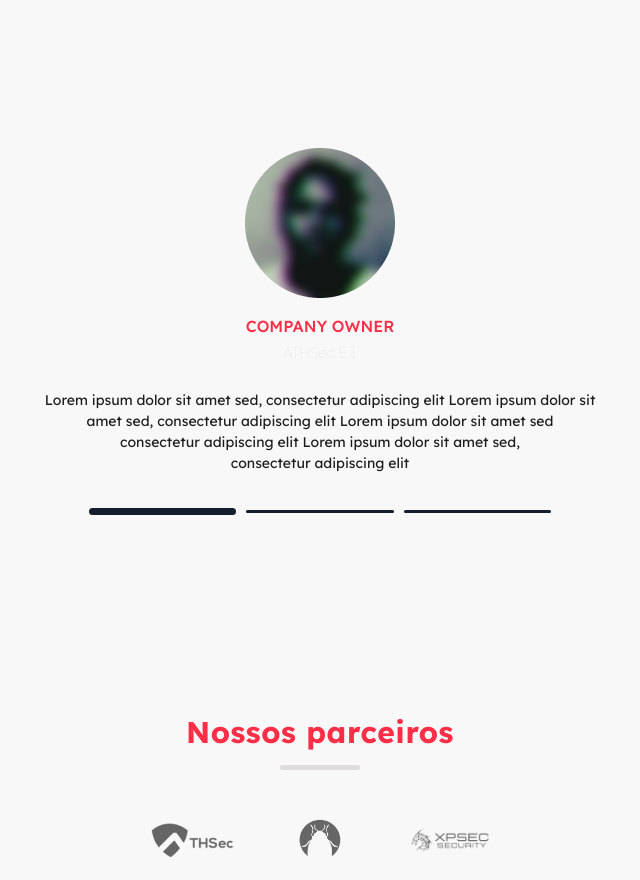
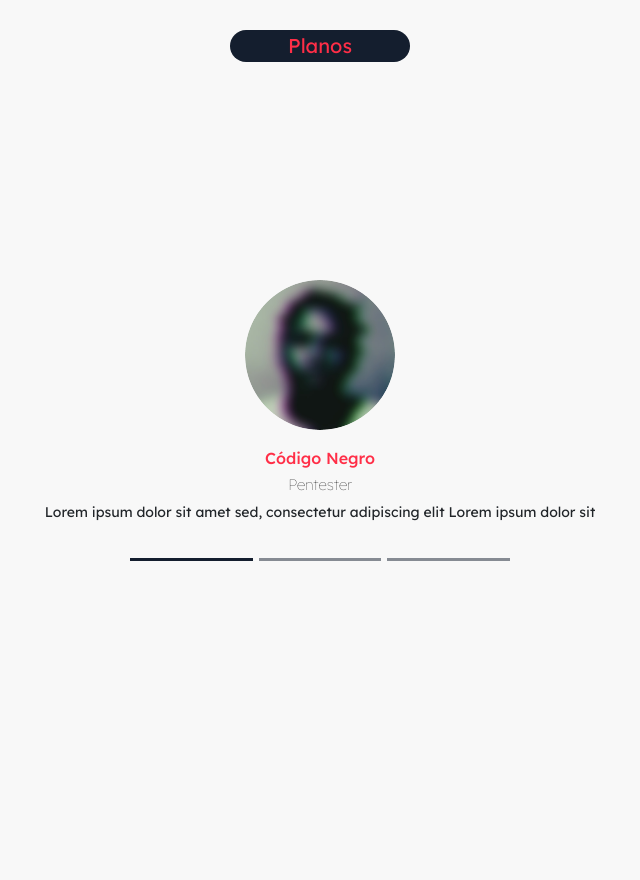
Before and after one commit to arlindo0x73/athsec, a Next.js app: page /home in a window 1280 px wide. Shown: the part 4502-5382 px from the top of the page, without its empty margins (320-960 px from the left). Built offline with nearby package versions, Linux system fonts and the light colour scheme; a web font is replaced by a local one.

Commit message:
Adicionando um carrosel slide na página principal

```diff
--- /dev/null
+++ b/components/Comment/comment.module.css
@@ -0,0 +1,24 @@
+
+.content {
+  text-align: center;
+}
+
+.content h2 {
+  margin-top: 19px;
+  font-family: 'Lexend', Arial, Helvetica, sans-serif;
+  font-size: 16px;
+  color: #FF2E47;
+}
+
+.content h3 {
+  font-family: 'Lexend', Arial, Helvetica, sans-serif;
+  font-size: 15px;
+  font-weight: lighter;
+  color: #1d1d1d;
+}
+
+
+.text {
+  font-size: 14px;
+  text-align: center;
+}
--- /dev/null
+++ b/components/Comment/index.js
@@ -0,0 +1,20 @@
+import React from 'react'
+import style from "./comment.module.css"
+
+const Comment = ({ image, author, job, text }) => {
+  return (
+    <div className={style.content}>
+      <img src={image} className="rounded-circle" alt="..."/>
+
+      <div>
+        <h2>{author}</h2>
+        <h3>{job}</h3>
+        <p className={style.text}>
+          {text}
+        </p>
+      </div>
+    </div>
+  )
+}
+
+export default Comment
--- a/pages/home/home.module.css
+++ b/pages/home/home.module.css
@@ -356,6 +356,7 @@
   flex-direction: column;
   align-items: center;
   justify-content: center;
+  margin: 4rem 0 4rem 0;
 }
 
 .plans p {
@@ -385,56 +386,6 @@
   background-color: #DEDCDC;
   align-items: center;
   margin-top: 40px
-}
-
-.membersCardsContainer {
-  display: flex;
-  flex-direction: row;
-  align-items: center;
-  justify-content: center;
-}
-
-.membersPictures {
-  display: flex;
-  flex-direction: column;
-  align-items: center;
-  justify-content: center;
-}
-
-.membersPictures h2 {
-  margin-top: 19px;
-  font-family: 'Lexend', Arial, Helvetica, sans-serif;
-  font-size: 16px;
-  color: #FF2E47;
-}
-
-.membersPictures h3 {
-  font-family: 'Lexend', Arial, Helvetica, sans-serif;
-  font-size: 15px;
-  font-weight: lighter;
-  color: #DEDCDC;
-}
-
-.membersPictures p {
-  font-size: 14px;
-  text-align: center;
-}
-
-.membersIndicator {
-  display: flex;
-  flex-direction: row;
-  align-items: center;
-  margin-top: 9px;
-  justify-content: center;
-}
-
-.membersIndicator div {
-  cursor: pointer;
-  width: 25%;
-  margin: 5px;
-  height: 3px;
-  border-radius: 20px;
-  background-color: #141E2E;
 }
 
 .partners {
--- a/pages/home/index.js
+++ b/pages/home/index.js
@@ -3,8 +3,9 @@ import Menu from '../../components/Menu'
 import Partners from '../../components/Partners'
 import Footer from '../../components/Footer'
 import style from './home.module.css'
-import { RiHeadphoneFill } from "react-icons/ri";
 import Link from "next/link";
+import Comment from "../../components/Comment"
+import Script from 'next/script'
 
 const Home = () => {
   return (
@@ -252,6 +253,7 @@ const Home = () => {
           </div>
         </div>
       </div>
+
       <div className={style.plans}>
         <p className={style.secondHomeinfo}>
           Soluções de segurança customizadas ao seu negócio
@@ -268,31 +270,34 @@ const Home = () => {
           <button>Planos</button>
         </Link>
       </div>
-      <div className={style.members}>
-        <div className={style.membersCardsContainer}>
-          <div className={style.membersPictures}>
-            <img src="/Icons/owner.png" alt="Owener" />
-            <h2>COMPANY OWNER</h2>
-            <h3>ATHSec E.I</h3>
-            <p className={style.secondInfo}>
-              Lorem ipsum dolor sit amet sed, consectetur adipiscing elit Lorem
-              ipsum dolor sit
-              <br /> amet sed, consectetur adipiscing elit Lorem ipsum dolor sit
-              amet sed
-              <br /> consectetur adipiscing elit Lorem ipsum dolor sit amet sed,
-              <br /> consectetur adipiscing elit
-            </p>
+
+      <div className="bg-blue py-5">
+        <div className="container py-5">
+          <div id="carouselExampleIndicators" className="carousel slide" data-bs-ride="carousel">
+            <div className="carousel-indicators">
+              <button type="button" data-bs-target="#carouselExampleIndicators" data-bs-slide-to="0" className="active" aria-current="true" aria-label="Slide 1" style={{ width: '15rem', height: "3px", backgroundColor: '#141E2E' }}></button>
+              <button type="button" data-bs-target="#carouselExampleIndicators" data-bs-slide-to="1" aria-label="Slide 2" style={{ width: '15rem', height: "3px", backgroundColor: '#141E2E' }}></button>
+              <button type="button" data-bs-target="#carouselExampleIndicators" data-bs-slide-to="2" aria-label="Slide 3" style={{ width: '15rem', height: "3px", backgroundColor: '#141E2E' }}></button>
+            </div>
+            <div className="carousel-inner">
+              <div className="carousel-item active py-5">
+                <Comment image="/Icons/owner.png" author="Código Negro" job="Pentester" text="Lorem ipsum dolor sit amet sed, consectetur adipiscing elit Lorem ipsum dolor sit" />
+              </div>
+              <div className="carousel-item py-5">
+                <Comment image="/Icons/owner.png" author="Ariel Chama" job="Programador" text="Lorem ipsum dolor sit amet sed, consectetur adipiscing elit Lorem ipsum dolor sit" />
+              </div>
+              <div className="carousel-item py-5">
+              <Comment image="/Icons/owner.png" author="Anastácio Paulino" job="Programdor" text="Lorem ipsum dolor sit amet sed, consectetur adipiscing elit Lorem ipsum dolor sit" />
+              </div>
+            </div>
           </div>
         </div>
+      </div>
 
-        <div className={style.membersIndicator}>
-          <div style={{ height: 7 }}></div>
-          <div></div>
-          <div></div>
-        </div>
-      </div>
       <Partners />
       <Footer />
+
+      <Script src="https://cdn.jsdelivr.net/npm/bootstrap@5.0.0-beta1/dist/js/bootstrap.bundle.min.js" integridade="sha384-ygbV9kiqUc6oa4msXn9868pTtWMgiQaeYH7/ t7LECLbyPA2x65Kgf80OJFdroafW" crossorigin="anonymous" />
     </main>
   );
 }
--- a/pages/styles/main.css
+++ b/pages/styles/main.css
@@ -7,3 +7,7 @@
   font-family: 'Lexend';
   src: url('../../public/Fonts/LexendDeca.ttf');
 }
+
+body {
+  overflow-x: hidden;
+}
```
